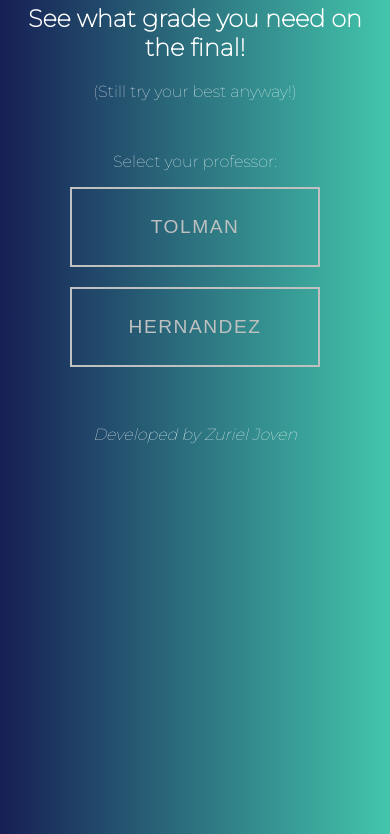
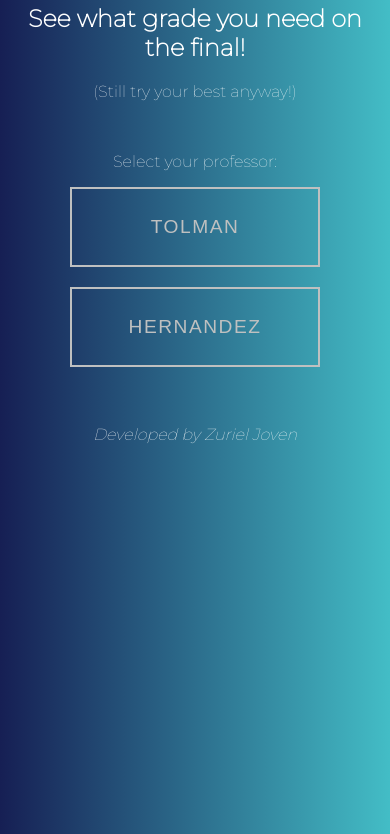
Before and after one commit to zurieljoven/Chem-Final-Calculator, a plain HTML site: page index.html in a window 390 px wide. Shown: the part 191-1025 px from the top of the page. Drawn offline with Linux system fonts and the light colour scheme.

Commit message:
background color

```diff
--- a/styles.css
+++ b/styles.css
@@ -1,7 +1,7 @@
 body {
-	background: #43C6AC;  /* fallback for old browsers */
-	background: -webkit-linear-gradient(to right, #191654, #43C6AC);  /* Chrome 10-25, Safari 5.1-6 */
-	background: linear-gradient(to right, #191654, #43C6AC); /* W3C, IE 10+/ Edge, Firefox 16+, Chrome 26+, Opera 12+, Safari 7+ */
+	background: #43bdc6;  /* fallback for old browsers */
+	background: -webkit-linear-gradient(to right, #191654, #43bdc6);  /* Chrome 10-25, Safari 5.1-6 */
+	background: linear-gradient(to right, #191654, #43bdc6); /* W3C, IE 10+/ Edge, Firefox 16+, Chrome 26+, Opera 12+, Safari 7+ */
 
 	font-family: 'Montserrat', sans-serif;
 	color: white;
@@ -171,9 +171,9 @@ td {
 
 @media (max-width: 500px) {
 	body {
-		background: #43C6AC;  /* fallback for old browsers */
-		background: -webkit-linear-gradient(to right, #161f54, #43C6AC);  /* Chrome 10-25, Safari 5.1-6 */
-		background: linear-gradient(to right, #161f54, #43C6AC); /* W3C, IE 10+/ Edge, Firefox 16+, Chrome 26+, Opera 12+, Safari 7+ */
+		background: #43bdc6;  /* fallback for old browsers */
+		background: -webkit-linear-gradient(to right, #161f54, #43bdc6);  /* Chrome 10-25, Safari 5.1-6 */
+		background: linear-gradient(to right, #161f54, #43bdc6); /* W3C, IE 10+/ Edge, Firefox 16+, Chrome 26+, Opera 12+, Safari 7+ */
 	}
 
 	h1 {
```
